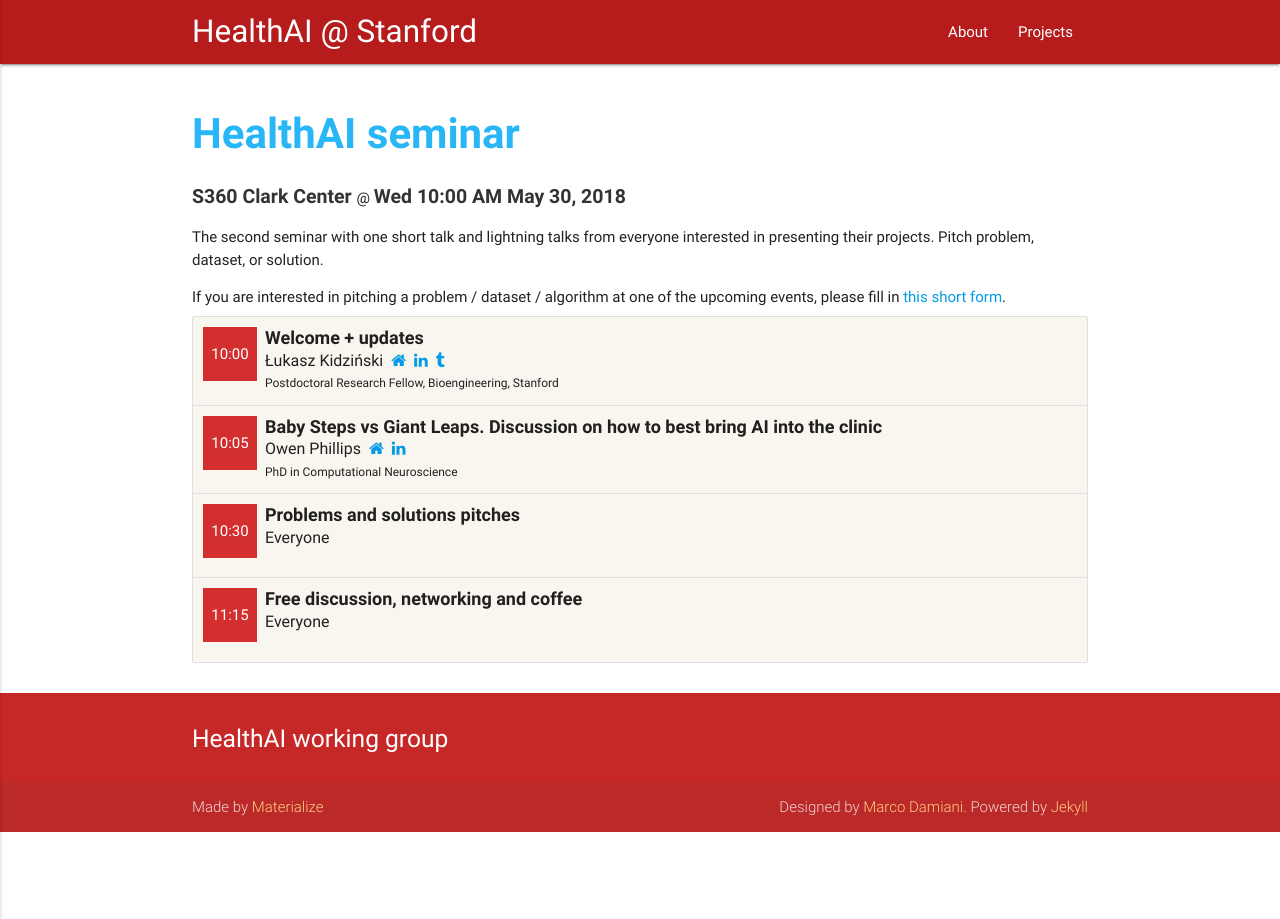
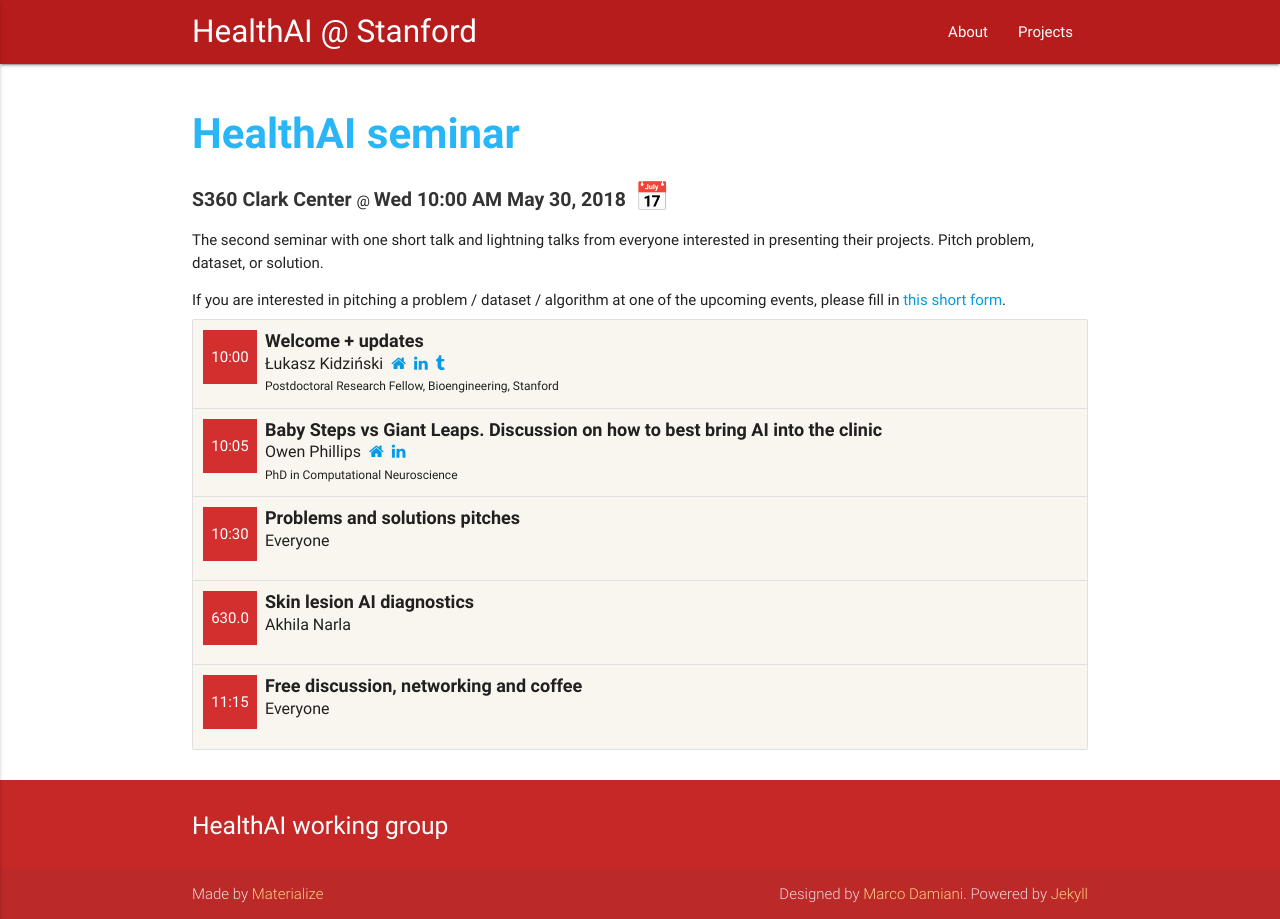
Before and after one commit to health-ai/health-ai.github.io, a Jekyll site: the page built from _events/2018-05-30-problems-and-solutoins.md, in a window 1280 px wide. Built offline with Jekyll 4.4.1, drawn with Linux system fonts in a browser that asks for light colours.

Commit message:
Update 2018-05-30-problems-and-solutoins.md

```diff
--- a/_events/2018-05-30-problems-and-solutoins.md
+++ b/_events/2018-05-30-problems-and-solutoins.md
@@ -3,7 +3,7 @@ layout:   event
 title:    "HealthAI seminar"
 date:     2018-05-30 10:00:00 -0700
 location: S360 Clark Center
-calendar:
+calendar: https://calendar.google.com/event?action=TEMPLATE&tmeid=Mm05cXB2YXNvczNpbGh2azZzNTRiZHQ1MnUgZHppa2kuZHppdXJrYWN6QG0&tmsrc=dziki.dziurkacz%40gmail.com
 talks:
   - title: Welcome + updates
     speaker: Łukasz Kidziński
@@ -22,6 +22,9 @@ talks:
   - title: Problems and solutions pitches
     speaker: Everyone
     time: '10:30'
+  - title: Skin lesion AI diagnostics
+    speaker: Akhila Narla
+    time: 10:30
   - title: Free discussion, networking and coffee
     speaker: Everyone
     time: '11:15'
```
